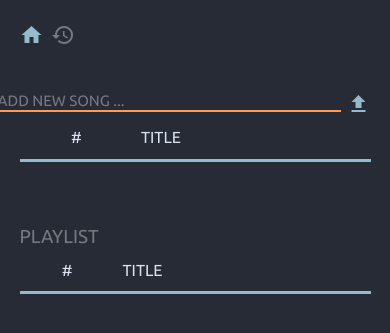
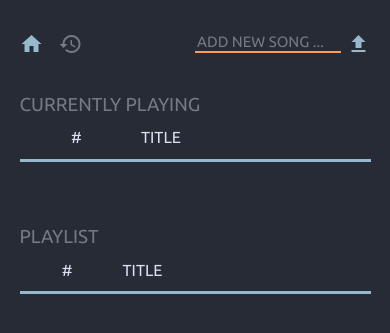
Before and after one commit to amirsahabi/djesaac, a Flask app: page / in a window 390 px wide. Shown: the top 333 px of the page. Run offline with Flask 2, Linux system fonts and the light colour scheme; data comes from the database, SQL or seed files in the repository; data that the repository does not hold is empty; parts of the project's set-up code (start-up, migrations or seed data) failed here and were passed over.

Commit message:
Added more responsive design. Fixed nav vertical alignment issues.

```diff
--- a/app/static/js/add.js
+++ b/app/static/js/add.js
@@ -6,14 +6,14 @@ function onSubmit(){
     $('#submitButton').addClass('hide');
 
     $("#loadingSongLink").fadeIn();
-    var originalText = $("#loading").text(),
+    var originalText = $("#loadingSongLink").text(),
         i  = 0;
     setInterval(function() {
-        $("#loading").append(".");
+        $("#loadingSongLink").append(".");
         i++;
         if(i == 4)
         {
-            $("#loading").html(originalText);
+            $("#loadingSongLink").html(originalText);
             i = 0;
         }
     }, 500);
--- a/app/static/styles/styles.css
+++ b/app/static/styles/styles.css
@@ -34,13 +34,50 @@ body{
 }
 
 
+/* Smartphones (portrait and landscape) ----------- */
+@media only screen
+and (min-device-width : 320px)
+and (max-device-width : 480px) {
+    a.nav_link_text{font-size: 150%}
+    td.queueindexcolumn, a#table_link{font-size: 25px;}
+    tr.tableheaderrow{font-size: 27px;}
+    input.songLink{
+        font-size: 25px;
+        width: calc(100% - 52px);
+    }
+    i.material-icons{
+        font-size: 39px;
+    }
+    h3{
+        font-size: 30px;
+    }
+}
+
+/* Smartphones (landscape) ----------- */
+@media only screen
+and (min-width : 321px) {
+    td {font-size: 16px;}
+}
+
+/* Smartphones (portrait) ----------- */
+@media only screen
+and (max-width : 320px) {
+    td {font-size: 16px;}
+}
+
+/* iPads (portrait and landscape) ----------- */
+@media only screen
+and (min-device-width : 768px)
+and (max-device-width : 1024px) {
+    /* Styles */
+}
 
 
 .nav_container{
+    display: table;
     width: 60%;
     margin-left: 20%;
-    height: 60px;
-    line-height: 60px;
+    height: 100%;
 }
 
 .shadow {
@@ -49,62 +86,83 @@ body{
 
 #nav {
     position: fixed;
-    display: block;
+    display: table;
     top: 0;
     width: 100%;
     font-size: 2em;
     vertical-align: middle;
-    min-height: 60px;
-    line-height: 60px;
     transition: all 0.5s linear;
     z-index: 9000;
     background-color: #262B35;
+    height: 88px;
+}
+
+#nav_link_container{
+    float:left;
+    height: 100%;
+    display: table;
 }
 
 .nav_link_text{
+    display: table-cell;
+    vertical-align: middle;
     text-decoration: none;
     /*color: #3F3F4A;*/
     /*color: #5E687F;*/
     color: #757980;
     font-size: 23px;
     font-weight: 400;
-    padding: 15px;
+    padding-right: 15px;
     font-family: Ubuntu;
 
+}
+.nav_link_icon{
+    display: table-cell;
+    vertical-align: middle;
+    text-decoration: none;
+    /*color: #3F3F4A;*/
+    /*color: #5E687F;*/
+    color: #757980;
+    font-size: 23px;
+    font-weight: 400;
+    padding-right: 15px;
+    font-family: Ubuntu;
 }
 .nav_link_text.current{
     /*color: #62A69F;*/
     color: #96B9CE;
 }
 
-#navLinks{
-    float:left;
-    max-height: 100%;
-    padding-top: 5px;
-}
-#getSongLink{
-    float:right;
-    width: 375;
-    vertical-align: middle;
-}
+/*#getSongLink{*/
+    /*float:right;*/
+    /*width: 375;*/
+    /*vertical-align: middle;*/
+/*}*/
 .hide  { display:none; }
 .open_add {
     background-color:#262B35;
 }
-
+#add_song_container{
+    /*float:right;*/
+    height: 100%;
+    width:50%;
+    display: table-cell;
+    vertical-align: middle;
+}
 .songLink {
     background-color: transparent;
     border-top: 0;
     border-left: 0;
     border-right: 0;
     border-bottom: 2px solid #FF9A52;
-    width: 345px;
+    border-radius: 0;
+    width: calc(100% - 30px);
     margin: auto;
     font-size: 15px;
     font-family: Ubuntu;
     color: #DAE2F2;
     float: left;
-    padding-top: 27px;
+    /*padding-top: 27px;*/
 }
 
 
@@ -138,19 +196,39 @@ input:focus {
     background-color: transparent;
     border: 0;
     padding: 0;
-    top: 27px;
     float: right;
 }
 
-.loading {
-    position:absolute;
+.add_song_events{
+    display: table-cell;
+    vertical-align: middle;
+}
+
+#loadingSongLink {
     font-family: Ubuntu;
     font-size: 15px;
     color: #96B9CE;
     margin-bottom: 0;
     font-style: italic;
+    float: left;
+}
+
+.alert_success {
+    font-family:Ubuntu;
+    font-size: 15px;
+    color: #FF9A52;
+    font-style: italic;
     float: right;
 }
+
+.alert_error {
+    font-family:Ubuntu;
+    font-size: 15px;
+    color: #FF4E4C;
+    font-style: italic;
+    float: right;
+}
+
 
 #footer {
     display: block;
@@ -258,23 +336,8 @@ td {
     font-style: italic;
 }
 
-.alert_success {
-    font-family:Ubuntu;
+#table_link{
     font-size: 15px;
-    color: #FF9A52;
-    font-style: italic;
-    float: right;
-}
-
-.alert_error {
-    font-family:Ubuntu;
-    font-size: 15px;
-    color: #FF4E4C;
-    font-style: italic;
-    float: right;
-}
-
-#table_link{
     text-decoration: none;
     color: #BABFDB;
 }
--- a/app/templates/home.html
+++ b/app/templates/home.html
@@ -14,30 +14,28 @@
 <body>
 <div id="nav">
     <div class="nav_container">
-        <div id="navLinks">
+        <div id="nav_link_container">
             <a class="nav_link_text current" id='home'style="padding-left: 0;" href="/">HOME</a>
             <a class="nav_link_icon current" id='home'style="padding-left: 0;" href="/"><i class='material-icons blue'>home</i></a>
             <a class="nav_link_text" id='history' href="history">HISTORY</a>
             <a class="nav_link_icon" id='history' href="history"><i class='material-icons gray'>history</i></a>
         </div>
+        <div id="add_song_container">
+            <!--<div id="getSongLink">-->
+                <input type="text" class="songLink" id="songLink" name="songLink" placeholder="ADD NEW SONG ...">
+                <button type="submit" class="addSong" id="submitButton" onclick="onSubmit()" value="Submit">
+                    <i class="material-icons blue"><i class="material-icons">file_upload</i>
+                    </i>
+                </button>
+                <div class="add_song_events">
+                    <a class="hide" id="loadingSongLink">loading</a>
+                    <a class="alert_success hide" id="add_suc">successfully added song</a>
+                    <a class="alert_error hide" id="add_fail">there was an error</a>
+                </div>
 
-        <div id="getSongLink">
-            <input type="text" class="songLink" id="songLink" name="songLink" placeholder="ADD NEW SONG ...">
-            <button type="submit" class="addSong" id="submitButton" onclick="onSubmit()" value="Submit">
-                <i class="material-icons blue"><i class="material-icons">file_upload</i>
-                </i>
-            </button>
+            <!--</div>-->
+        </div>
 
-            <div class="loading hide" id="loadingSongLink">
-                <a id="loading">loading</a>
-            </div>
-            <div class="hide" id="add_suc">
-                <a class="alert_success">successfully added song</a>
-            </div>
-            <div class="hide" id="add_fail">
-                <a class="alert_error">there was an error</a>
-            </div>
-        </div>
 
     </div>
 </div>
@@ -108,7 +106,6 @@
                 <i class="material-icons"><span class='skipsong' onClick='skipSong("{{songs[0].uuid}}")'>skip_next</span></i>
                 </td>
                 <td class="songtitlecolumn"> <a id=table_link href="{{songs[i].songLink}}">{{songs[i].songTitle}}</a> </td>
-
             </tr>
             {% endfor %}
         {% endif %}
```
